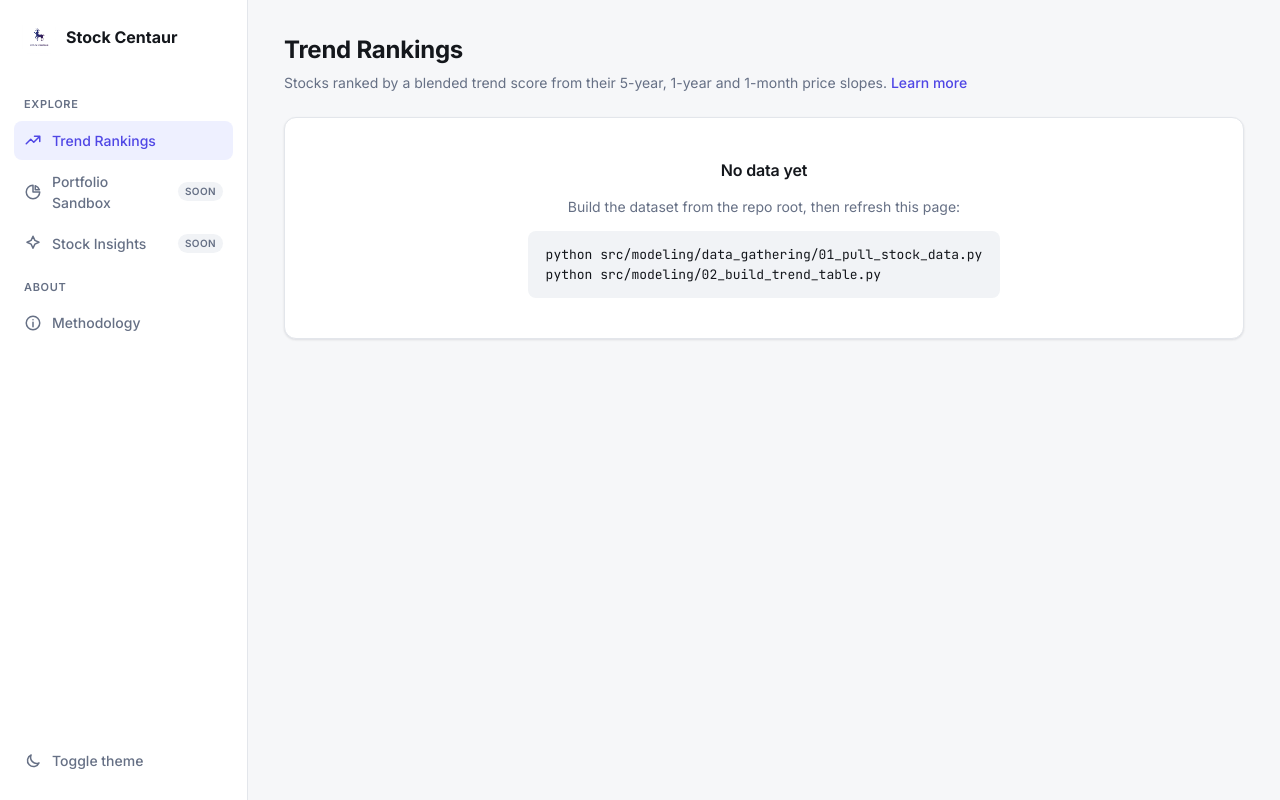
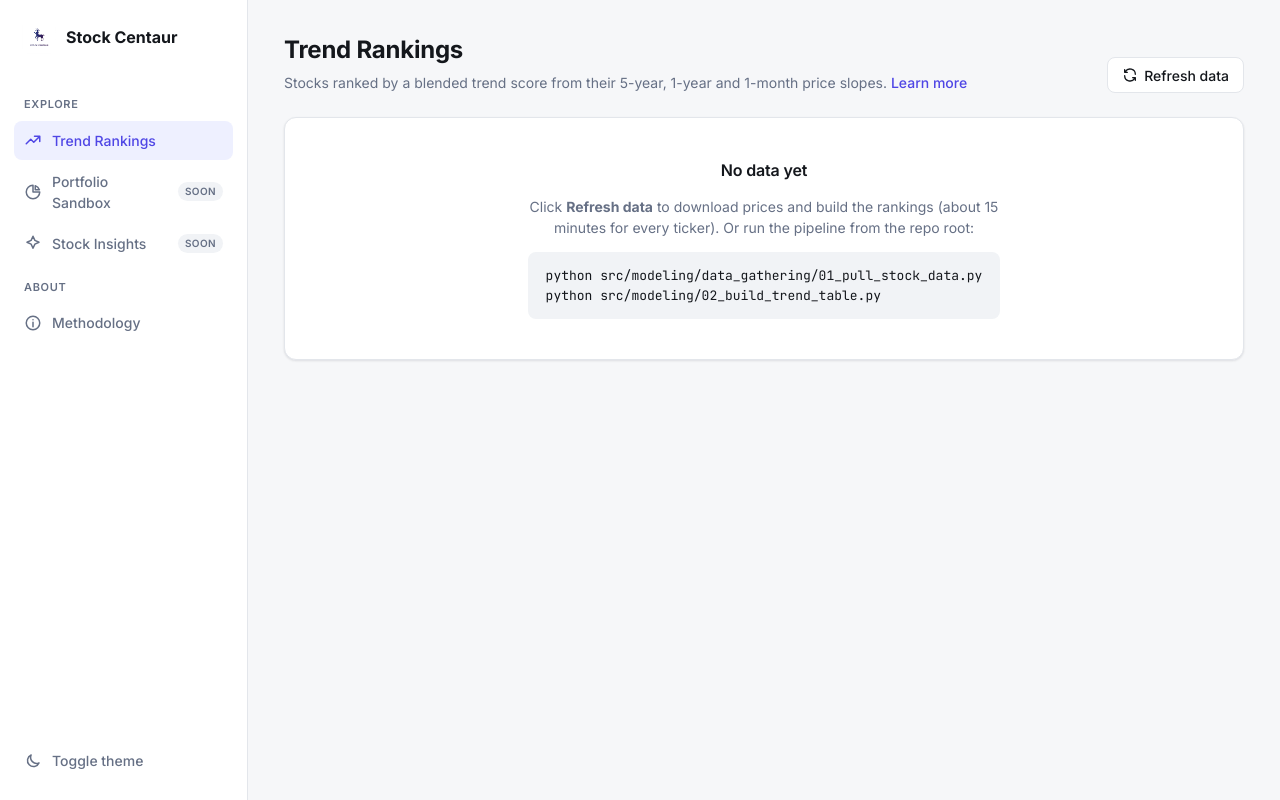
Before and after one commit to yeamusic21/Stock-Centaur, a Flask app: page / in a window 1280 px wide. Run offline with Flask 3, Linux system fonts and the light colour scheme.

Commit message:
Add Refresh data button to rebuild prices and rankings from the UI
- Background job runs the price pull and trend-table build as subprocesses,
  one at a time, with progress parsed from the pull's output
- GET/POST /api/refresh report status and start a refresh
- Rankings page shows a progress panel (survives page reloads) and reloads
  itself with the new data when the refresh finishes

Co-Authored-By: Claude Opus 5.5 <noreply@anthropic.com>

```diff
--- a/src/app/app.py
+++ b/src/app/app.py
@@ -2,6 +2,8 @@ import json
 from pathlib import Path
 
 from flask import Flask, jsonify, render_template
+
+import refresh
 
 REPO_ROOT = Path(__file__).resolve().parents[2]
 TREND_TABLE_PATH = REPO_ROOT / "data" / "trend_table.json"
@@ -37,6 +39,17 @@ def api_stocks():
     return jsonify(data)
 
 
+@app.route("/api/refresh", methods=["GET"])
+def api_refresh_status():
+    return jsonify(refresh.status())
+
+
+@app.route("/api/refresh", methods=["POST"])
+def api_refresh_start():
+    started = refresh.start()
+    return jsonify(refresh.status()), 202 if started else 409
+
+
 @app.route("/sandbox")
 def sandbox():
     return render_template(
--- /dev/null
+++ b/src/app/refresh.py
@@ -0,0 +1,72 @@
+"""Run the data pipeline (pull prices, then rebuild the trend table) in a background thread."""
+import re
+import subprocess
+import sys
+import threading
+from datetime import datetime
+from pathlib import Path
+
+REPO_ROOT = Path(__file__).resolve().parents[2]
+MODELING_DIR = REPO_ROOT / "src" / "modeling"
+
+STEPS = [
+    ("Downloading prices", [MODELING_DIR / "data_gathering" / "01_pull_stock_data.py", "--force"]),
+    ("Building rankings", [MODELING_DIR / "02_build_trend_table.py"]),
+]
+PROGRESS_RE = re.compile(r"Pulling tickers \d+-(\d+) of (\d+)")
+
+_lock = threading.Lock()
+_status = {"state": "idle"}
+
+
+def status():
+    with _lock:
+        return dict(_status)
+
+
+def _update(**fields):
+    with _lock:
+        _status.update(fields)
+
+
+def _run_step(index, label, args):
+    _update(step=label, step_index=index, progress=None, message="Starting…")
+    proc = subprocess.Popen(
+        [sys.executable, "-u", *map(str, args)],
+        cwd=Path(args[0]).parent,
+        stdout=subprocess.PIPE,
+        stderr=subprocess.STDOUT,
+        text=True,
+    )
+    last_line = ""
+    for line in proc.stdout:
+        line = line.strip()
+        if not line or "Failed download" in line or line.startswith("["):  # skip yfinance per-ticker noise
+            continue
+        last_line = line
+        match = PROGRESS_RE.search(line)
+        if match:
+            _update(progress=int(match.group(1)) / int(match.group(2)))
+        _update(message=line)
+    if proc.wait() != 0:
+        raise RuntimeError(last_line or f"{label} failed")
+
+
+def _run():
+    try:
+        for i, (label, args) in enumerate(STEPS):
+            _run_step(i, label, args)
+        _update(state="done", message="Data refreshed.", finished_at=datetime.now().isoformat(timespec="seconds"))
+    except Exception as err:
+        _update(state="error", message=str(err), finished_at=datetime.now().isoformat(timespec="seconds"))
+
+
+def start():
+    """Start a refresh unless one is already running. Returns True if a new refresh started."""
+    with _lock:
+        if _status.get("state") == "running":
+            return False
+        _status.clear()
+        _status.update(state="running", steps=len(STEPS), started_at=datetime.now().isoformat(timespec="seconds"))
+    threading.Thread(target=_run, daemon=True).start()
+    return True
--- a/src/app/static/css/style.css
+++ b/src/app/static/css/style.css
@@ -124,6 +124,21 @@ svg { width: 18px; height: 18px; fill: none; stroke: currentColor; stroke-width:
 .page-head p { margin: 4px 0 0; }
 .as-of { color: var(--muted); font-size: 13px; }
 .as-of strong { color: var(--text); font-weight: 600; }
+
+.head-actions { display: flex; align-items: center; gap: 14px; flex-wrap: wrap; }
+.btn svg { width: 16px; height: 16px; margin-right: 6px; }
+.btn.spinning svg { animation: spin 1s linear infinite; }
+@keyframes spin { to { transform: rotate(360deg); } }
+
+.refresh-status { padding: 14px 18px; margin-bottom: 20px; }
+.refresh-row { display: flex; justify-content: space-between; gap: 12px; margin-bottom: 10px; }
+.refresh-msg { margin-top: 8px; font-size: 12px; font-family: "JetBrains Mono", ui-monospace, monospace; overflow-wrap: anywhere; }
+.refresh-status.error { border-color: var(--down); }
+.refresh-status.error strong { color: var(--down); }
+.progress { height: 6px; border-radius: 999px; background: var(--surface-2); overflow: hidden; }
+.progress span { display: block; height: 100%; width: 0; border-radius: inherit; background: var(--accent); transition: width .4s ease; }
+.progress.indeterminate span { width: 30%; animation: slide 1.2s ease-in-out infinite; }
+@keyframes slide { from { transform: translateX(-100%); } to { transform: translateX(340%); } }
 
 .card {
   background: var(--surface);
--- /dev/null
+++ b/src/app/static/js/refresh.js
@@ -0,0 +1,59 @@
+(() => {
+  const $ = (id) => document.getElementById(id);
+  const btn = $("refresh-btn");
+  const panel = $("refresh-status");
+  const POLL_MS = 2000;
+  // remembers (per tab) that this page started a refresh, so it reloads when the refresh finishes
+  const flag = (value) => {
+    try {
+      if (value === undefined) return sessionStorage.getItem("refreshing");
+      if (value) sessionStorage.setItem("refreshing", value); else sessionStorage.removeItem("refreshing");
+    } catch (e) { return null; }
+  };
+
+  function show(s) {
+    const running = s.state === "running";
+    btn.disabled = running;
+    btn.classList.toggle("spinning", running);
+    btn.querySelector("span").textContent = running ? "Refreshing…" : "Refresh data";
+    // a finished refresh is only worth showing once, right after this tab reloads with the new data
+    const justFinished = flag() === "done";
+    if (justFinished) flag(false);
+    if (s.state === "idle" || (s.state === "done" && !justFinished)) { panel.hidden = true; return; }
+
+    panel.hidden = false;
+    panel.classList.toggle("error", s.state === "error");
+    const step = s.step ? `Step ${s.step_index + 1} of ${s.steps}: ${s.step}` : "Starting…";
+    $("refresh-step").textContent = s.state === "error" ? "Refresh failed" : s.state === "done" ? "Refresh complete" : step;
+    $("refresh-count").textContent = running && s.progress != null ? Math.round(s.progress * 100) + "%" : "";
+    $("refresh-msg").textContent = s.message || "";
+    // indeterminate bar while a step has no measurable progress
+    const bar = $("refresh-bar");
+    bar.parentElement.classList.toggle("indeterminate", running && s.progress == null);
+    bar.style.width = s.state === "done" ? "100%" : s.progress != null ? s.progress * 100 + "%" : "";
+  }
+
+  async function poll() {
+    try {
+      const s = await (await fetch("/api/refresh")).json();
+      show(s);
+      if (s.state === "running") setTimeout(poll, POLL_MS);
+      else if (s.state === "done" && flag() === "running") {
+        flag("done");
+        location.reload();  // pick up the new data
+      }
+    } catch (err) {
+      setTimeout(poll, POLL_MS * 2);
+    }
+  }
+
+  btn.addEventListener("click", async () => {
+    if (!confirm("Download fresh prices for every ticker and rebuild the rankings? This takes around 15 minutes, longer if Yahoo rate-limits the download.")) return;
+    flag("running");
+    const res = await fetch("/api/refresh", { method: "POST" });
+    show(await res.json());
+    poll();
+  });
+
+  poll();  // pick up a refresh that's already running (e.g. after a page reload)
+})();
--- a/src/app/templates/rankings.html
+++ b/src/app/templates/rankings.html
@@ -7,9 +7,22 @@
     <p class="muted">Stocks ranked by a blended trend score from their 5-year, 1-year and 1-month price slopes.
       <button class="link-btn" type="button" data-open="learn-more">Learn more</button></p>
   </div>
-  {% if meta %}
-  <div class="as-of">Data as of <strong>{{ meta.as_of }}</strong></div>
-  {% endif %}
+  <div class="head-actions">
+    {% if meta %}<div class="as-of">Data as of <strong>{{ meta.as_of }}</strong></div>{% endif %}
+    <button class="btn" id="refresh-btn" type="button">
+      <svg viewBox="0 0 24 24"><path d="M20 11a8 8 0 0 0-14.9-4M4 4v4h4M4 13a8 8 0 0 0 14.9 4M20 20v-4h-4"/></svg>
+      <span>Refresh data</span>
+    </button>
+  </div>
+</div>
+
+<div class="card refresh-status" id="refresh-status" hidden>
+  <div class="refresh-row">
+    <strong id="refresh-step">Refreshing…</strong>
+    <span class="muted" id="refresh-count"></span>
+  </div>
+  <div class="progress"><span id="refresh-bar"></span></div>
+  <div class="muted refresh-msg" id="refresh-msg"></div>
 </div>
 
 <dialog class="modal" id="learn-more" aria-labelledby="learn-more-title">
@@ -47,7 +60,8 @@
 {% if not meta %}
 <div class="card empty">
   <h2>No data yet</h2>
-  <p>Build the dataset from the repo root, then refresh this page:</p>
+  <p>Click <strong>Refresh data</strong> to download prices and build the rankings (about 15 minutes for every ticker).
+    Or run the pipeline from the repo root:</p>
   <pre><code>python src/modeling/data_gathering/01_pull_stock_data.py
 python src/modeling/02_build_trend_table.py</code></pre>
 </div>
@@ -129,4 +143,5 @@ python src/modeling/02_build_trend_table.py</code></pre>
 {% endblock %}
 {% block scripts %}
 {% if meta %}<script src="{{ url_for('static', filename='js/rankings.js') }}"></script>{% endif %}
+<script src="{{ url_for('static', filename='js/refresh.js') }}"></script>
 {% endblock %}
```
Also changed, not shown: README.md.
